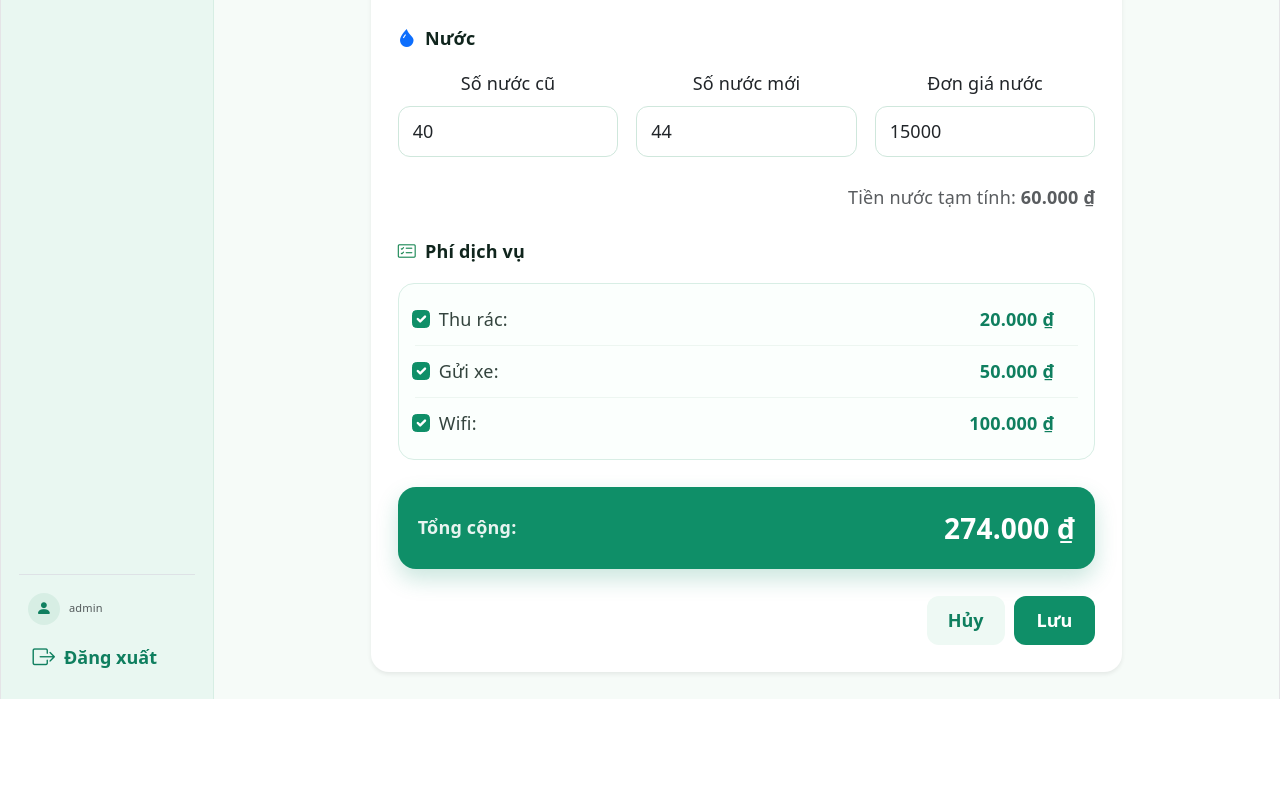
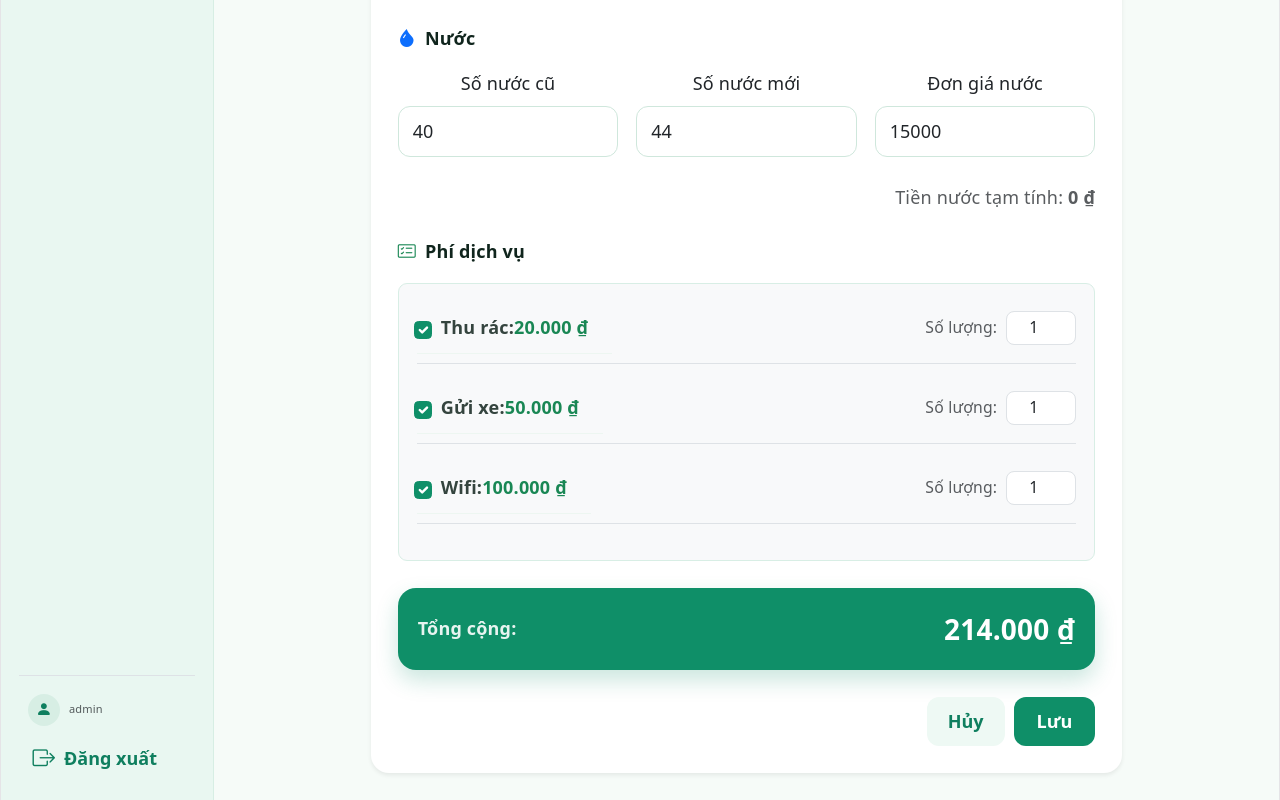
Before and after one commit to Houtareki/Quan_ly_phong_tro, a React (Vite) app in the folder frontend/: page /invoices/create in a window 1280 px wide. Shown: the part 859-1659 px from the top of the page. Before the commit the page ends 1558 px from the top, so only its background shows below. Built offline with nearby package versions, Linux system fonts and the light colour scheme; no server answers; sample sign-in values are in the browser's storage.

Commit message:
feat: implement invoice creation form with dynamic utility and service fee calculations

```diff
--- a/frontend/src/pages/invoices/components/InvoiceForm.jsx
+++ b/frontend/src/pages/invoices/components/InvoiceForm.jsx
@@ -24,6 +24,7 @@ const InvoiceForm = ({ roomOptions, serviceOptions, formState, onCancel }) => {
 
     handleChange,
     handleServiceChange,
+    handleServiceQuantityChange,
     handleSubmit,
     getInputClass,
     getSelectClass,
@@ -120,7 +121,9 @@ const InvoiceForm = ({ roomOptions, serviceOptions, formState, onCancel }) => {
               <ServiceFeeSelector
                 serviceOptions={serviceOptions}
                 selectedServices={formData.selectedServices}
+                serviceQuantities={formData.serviceQuantities || {}}
                 onServiceChange={handleServiceChange}
+                onServiceQuantityChange={handleServiceQuantityChange}
               />
 
               <InvoiceTotal totalCost={totalCost} />
--- a/frontend/src/pages/invoices/components/form/ServiceFeeSelector.jsx
+++ b/frontend/src/pages/invoices/components/form/ServiceFeeSelector.jsx
@@ -3,7 +3,9 @@ import { formatCurrency } from "../../../../utils/formatCurrency";
 const ServiceFeeSelector = ({
   serviceOptions,
   selectedServices,
+  serviceQuantities = {},
   onServiceChange,
+  onServiceQuantityChange,
   readOnly = false,
 }) => {
   return (
@@ -13,24 +15,63 @@ const ServiceFeeSelector = ({
         Phí dịch vụ
       </div>
 
-      <div className="service-box mb-4">
-        {serviceOptions.map((service) => (
-          <div className="form-check service-item" key={service.id}>
+      <div className="service-box mb-4 p-3 bg-light rounded-3">
+        {serviceOptions.map((service) => {
+          const isSelected = selectedServices.includes(service.id);
+          const quantity = serviceQuantities[service.id] || 1;
+
+          return (
+            <div
+              className="d-flex align-items-center justify-content-between mb-3 border-bottom pb-2"
+              key={service.id}
+            >
+              <div className="form-check service-item mb-0 d-flex align-items-center">
                 <input
                   className="form-check-input"
                   type="checkbox"
                   id={service.id}
-              checked={selectedServices.includes(service.id)}
+                  checked={isSelected}
                   onChange={() => onServiceChange(service.id)}
-              readOnly={readOnly}
+                  disabled={readOnly}
                 />
-
-            <label className="form-check-label" htmlFor={service.id}>
-              <span>{service.name}: </span>
-              <strong>{formatCurrency(service.price)}</strong>
+                <label
+                  className="form-check-label ms-2 cursor-pointer"
+                  htmlFor={service.id}
+                >
+                  <span className="fw-semibold">{service.name}: </span>
+                  <span className="text-success fw-bold">
+                    {formatCurrency(service.price)}
+                  </span>
                 </label>
               </div>
-        ))}
+
+              {isSelected && !readOnly && (
+                <div className="d-flex align-items-center gap-2">
+                  <span className="small text-muted text-nowrap">
+                    Số lượng:
+                  </span>
+                  <input
+                    type="number"
+                    min="1"
+                    className="form-control form-control-sm text-center"
+                    style={{ width: "70px", borderRadius: "8px" }}
+                    value={quantity}
+                    onChange={(e) =>
+                      onServiceQuantityChange(
+                        service.id,
+                        parseInt(e.target.value) || 1,
+                      )
+                    }
+                  />
+                </div>
+              )}
+
+              {isSelected && readOnly && (
+                <span className="badge bg-secondary">SL: {quantity}</span>
+              )}
+            </div>
+          );
+        })}
       </div>
     </>
   );
--- a/frontend/src/pages/invoices/constants/initialInvoiceFormData.js
+++ b/frontend/src/pages/invoices/constants/initialInvoiceFormData.js
@@ -15,4 +15,5 @@ export const initialInvoiceFormData = {
   newWater: 44,
   waterPrice: 15000,
   selectedServices: ["trash", "parking", "wifi"],
+  serviceQuantities: {},
 };
--- a/frontend/src/pages/invoices/hooks/useCreateInvoiceForm.js
+++ b/frontend/src/pages/invoices/hooks/useCreateInvoiceForm.js
@@ -106,6 +106,18 @@ export const useCreateInvoiceForm = (roomOptions, serviceOptions) => {
     setSuccessMessage("");
   };
 
+  const handleServiceQuantityChange = (serviceId, quantity) => {
+    setFormData((prev) => ({
+      ...prev,
+      serviceQuantities: {
+        ...prev.serviceQuantities,
+        [serviceId]: quantity,
+      },
+    }));
+    clearFieldErrors("serviceQuantities");
+    setSuccessMessage("");
+  };
+
   const handleSubmit = async (e) => {
     e.preventDefault();
 
@@ -164,6 +176,7 @@ export const useCreateInvoiceForm = (roomOptions, serviceOptions) => {
 
     handleChange,
     handleServiceChange,
+    handleServiceQuantityChange,
     handleSubmit,
 
     getInputClass,
--- a/frontend/src/pages/invoices/hooks/useInvoiceCalculator.js
+++ b/frontend/src/pages/invoices/hooks/useInvoiceCalculator.js
@@ -12,10 +12,13 @@ export const useInvoiceCalculator = (formData, roomOptions, serviceOptions) => {
   }, [formData.roomId, roomOptions]);
 
   const selectedServiceFees = useMemo(() => {
-    return serviceOptions.filter((service) =>
-      formData.selectedServices.includes(service.id),
-    );
-  }, [formData.selectedServices, serviceOptions]);
+    return serviceOptions
+      .filter((service) => formData.selectedServices.includes(service.id))
+      .map((service) => ({
+        ...service,
+        quantity: formData.serviceQuantities?.[service.id] || 1,
+      }));
+  }, [formData.selectedServices, formData.serviceQuantities, serviceOptions]);
 
   const electricCost = useMemo(() => {
     return calculateElectricCost(
@@ -27,15 +30,18 @@ export const useInvoiceCalculator = (formData, roomOptions, serviceOptions) => {
 
   const waterCost = useMemo(() => {
     return calculateWaterCost(
+      formData.newWater,
       formData.oldWater,
-      formData.newWater,
       formData.waterPrice,
     );
   }, [formData.newWater, formData.oldWater, formData.waterPrice]);
 
   const serviceCost = useMemo(() => {
-    return calculateServiceCost(selectedServiceFees);
-  }, [selectedServiceFees]);
+    return calculateServiceCost(
+      selectedServiceFees,
+      formData.serviceQuantities,
+    );
+  }, [selectedServiceFees, formData.serviceQuantities]);
 
   const totalCost = useMemo(() => {
     return calculateInvoiceTotal(
--- a/frontend/src/pages/invoices/utils/buildInvoicePayload.js
+++ b/frontend/src/pages/invoices/utils/buildInvoicePayload.js
@@ -25,7 +25,7 @@ export const buildInvoicePayload = (
     serviceFees: selectedServiceFees.map((service) => ({
       name: service.name,
       price: service.price,
-      quantity: 1,
+      quantity: Number(service.quantity || 1),
     })),
   };
 };
--- a/frontend/src/pages/invoices/utils/invoiceCalculation.js
+++ b/frontend/src/pages/invoices/utils/invoiceCalculation.js
@@ -14,9 +14,10 @@ export const calculateWaterCost = (oldWater, newWater, waterPrice) => {
   return usedWater * Number(waterPrice || 0);
 };
 
-export const calculateServiceCost = (services = []) => {
+export const calculateServiceCost = (services = [], quantities = {}) => {
   return services.reduce((total, service) => {
-    return total + Number(service.price || 0);
+    const quantity = quantities[service.id] || 1;
+    return total + Number(service.price || 0) * Number(quantity);
   }, 0);
 };
 
```
Lines whose indentation alone changed are shown as unchanged.
